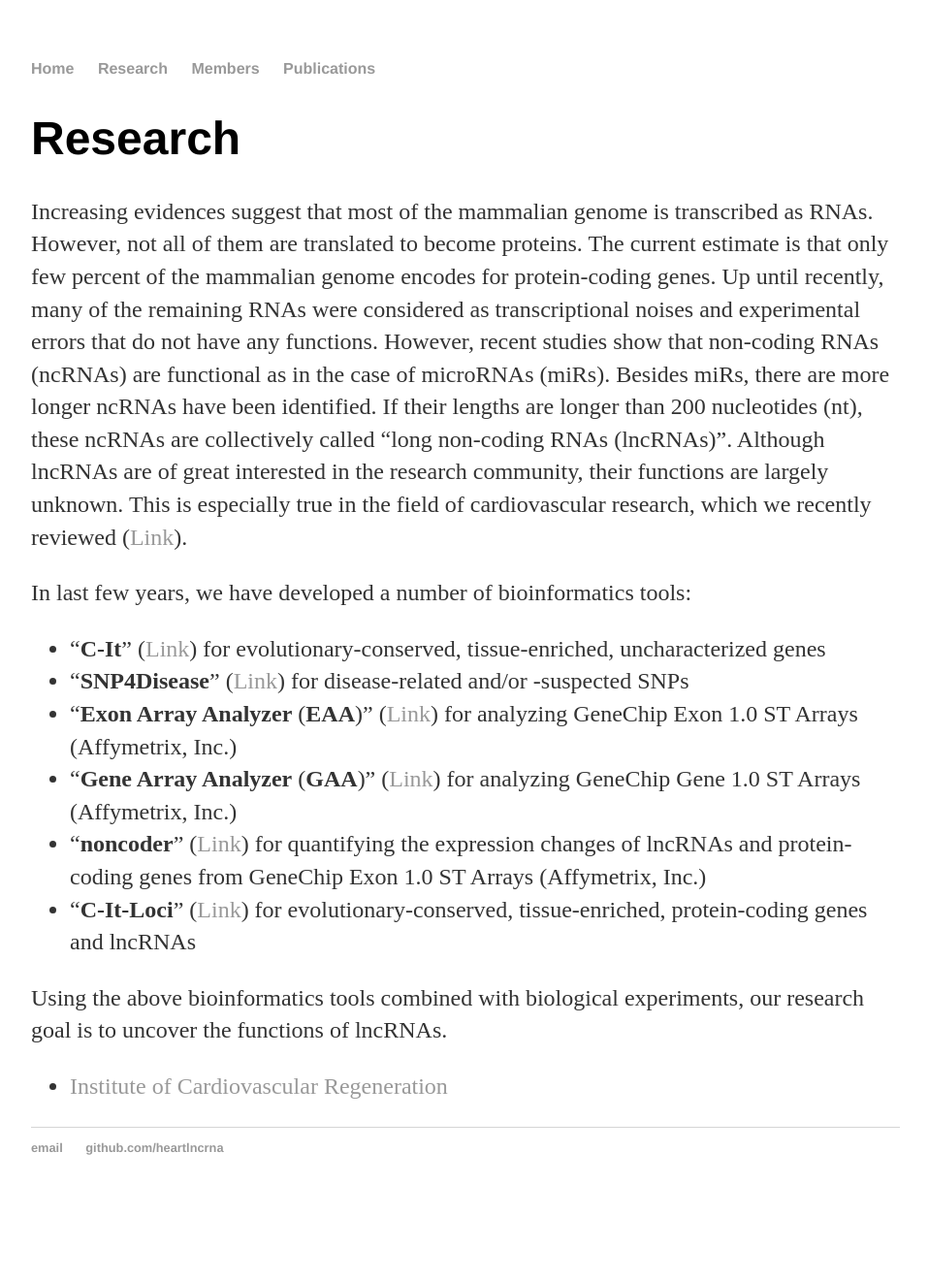
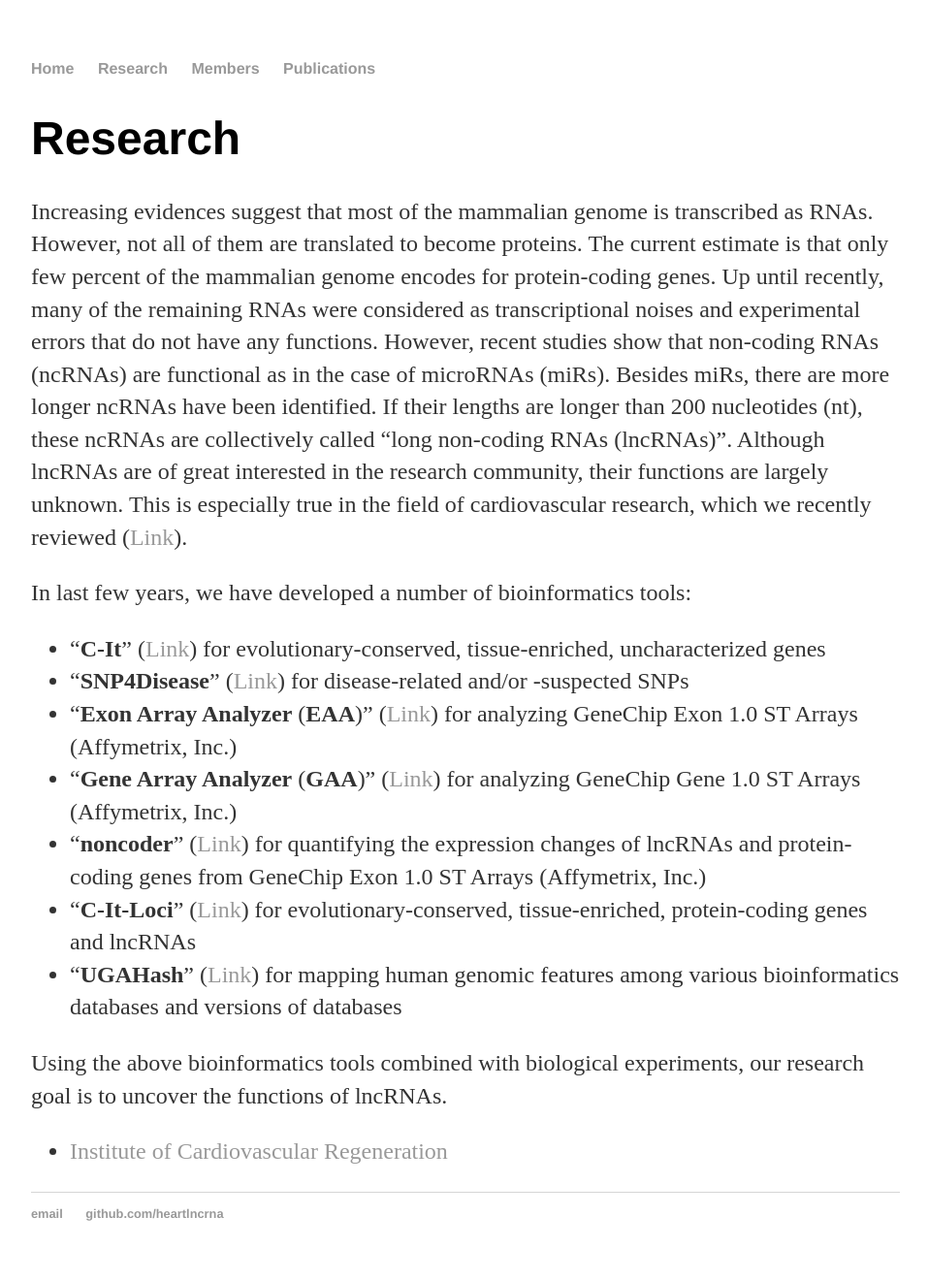
Before and after one commit to heartlncrna/heartlncrna.github.io, a Jekyll site: the page research/overview.html, which Jekyll copies as it is, in a window 1280 px wide. Shown: the whole page at 97% size, without its empty margins (160-1117 px from the left). Built offline with Jekyll 4.4.1, drawn with Linux system fonts in a browser that asks for light colours; before the commit the page ends 1253 px from its top, so only the background shows below that.

Commit message:
Update overview.html

```diff
--- a/research/overview.html
+++ b/research/overview.html
@@ -45,21 +45,29 @@
   				<li>“<b>C-It</b>”
   					(<a href="http://c-it.mpi-bn.mpg.de/"><span class="ptHyperlink">Link</span></a>)
 					for evolutionary-conserved, tissue-enriched, uncharacterized genes</li>
+
   				<li>“<b>SNP4Disease</b>”
   					(<a href="http://snp4disease.mpi-bn.mpg.de/"><span class="ptHyperlink">Link</span></a>)
   					for disease-related and/or -suspected SNPs</li>
+
   				<li>“<b>Exon Array Analyzer</b> (<b>EAA</b>)”
   					(<a href="http://eaa.mpi-bn.mpg.de/"><span class="ptHyperlink">Link</span></a>)
   					for analyzing GeneChip Exon 1.0 ST Arrays (Affymetrix, Inc.)</li>
+
 				<li>“<b>Gene Array Analyzer</b> (<b>GAA</b>)”
 					(<a href="http://gaa.mpi-bn.mpg.de/"><span class="ptHyperlink">Link</span></a>)
 					for analyzing GeneChip Gene 1.0 ST Arrays (Affymetrix, Inc.)</li>
+
 				<li>“<b>noncoder</b>” (<a href="http://noncoder.mpi-bn.mpg.de/"><span class="ptHyperlink">Link</span></a>)
 					for quantifying the expression changes of lncRNAs and protein-coding genes
 					from GeneChip Exon 1.0 ST Arrays (Affymetrix, Inc.)</li>
+
 				<li>“<b>C-It-Loci</b>”
   					(<a href="http://c-it-loci.uni-frankfurt.de"><span class="ptHyperlink">Link</span></a>)
 					for evolutionary-conserved, tissue-enriched, protein-coding genes and lncRNAs</li>
+				<li>“<b>UGAHash</b>”
+  					(<a href="http://ugahash.uni-frankfurt.de"><span class="ptHyperlink">Link</span></a>)
+					for mapping human genomic features among various bioinformatics databases and versions of databases</li>
 			</ul>
 
 			<p class="ptNormal">
```
